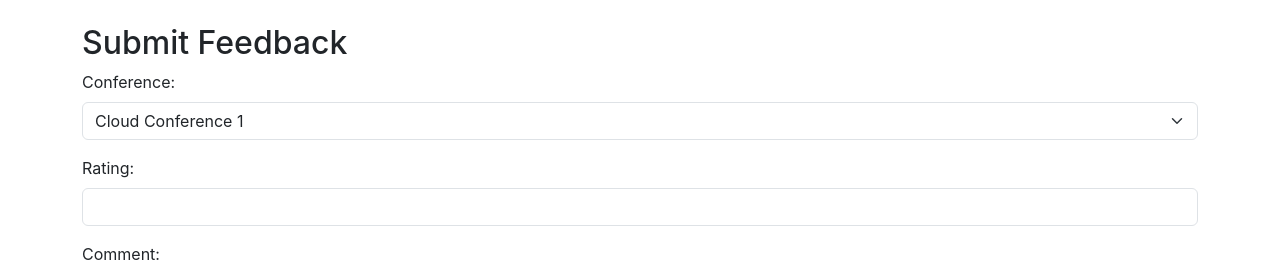
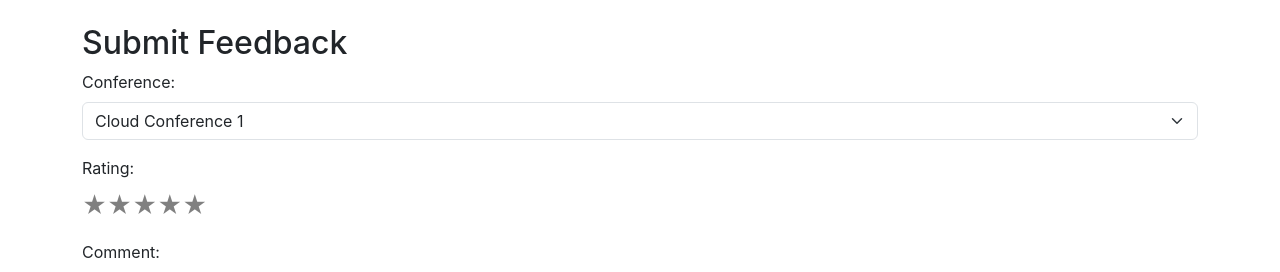
Before and after one commit to PaulWebbster/tech-talk-frontend, a React (Create React App) app: page /feedback in a window 1280 px wide. Shown: the top 272 px of the page. Built offline with nearby package versions, Linux system fonts and the light colour scheme.

Commit message:
Add stars to rate the conference

```diff
--- a/package.json
+++ b/package.json
@@ -6,6 +6,7 @@
     "bootstrap": "^5.3.6",
     "react": "^18.0.0",
     "react-dom": "^18.0.0",
+    "react-rating-stars-component": "^2.2.0",
     "react-router-dom": "^6.0.0",
     "react-scripts": "5.0.0"
   },
--- a/src/components/FeedbackForm.js
+++ b/src/components/FeedbackForm.js
@@ -1,6 +1,13 @@
-import React from 'react';
+import React, { useState } from 'react';
+import ReactStars from 'react-rating-stars-component';
 
 function FeedbackForm() {
+  const [rating, setRating] = useState(0);
+
+  const handleRatingChange = (newRating) => {
+    setRating(newRating);
+  };
+
   return (
     <div className="container mt-4">
       <h2>Submit Feedback</h2>
@@ -14,7 +21,12 @@ function FeedbackForm() {
         </div>
         <div className="mb-3">
           <label className="form-label">Rating:</label>
-          <input type="number" className="form-control" min="1" max="5" required />
+          <ReactStars
+            count={5}
+            onChange={handleRatingChange}
+            size={24}
+            activeColor="#ffd700"
+          />
         </div>
         <div className="mb-3">
           <label className="form-label">Comment:</label>
```
